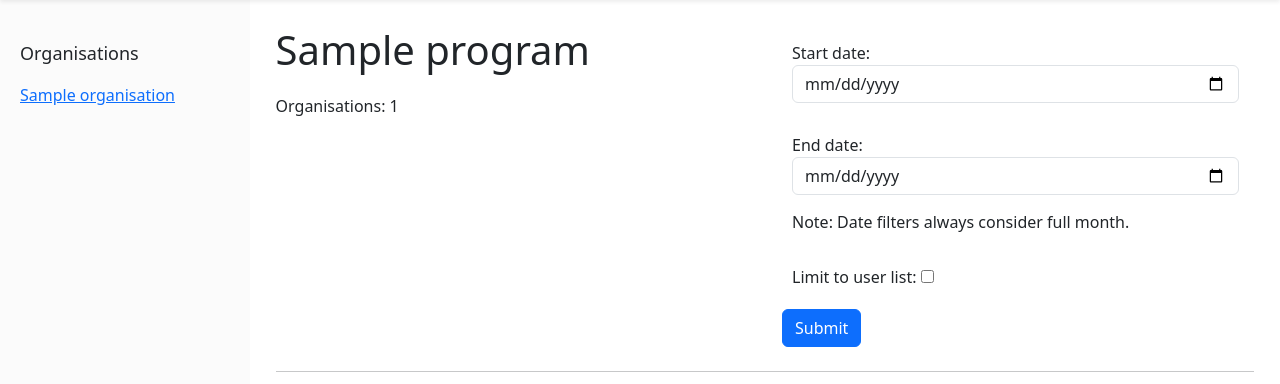
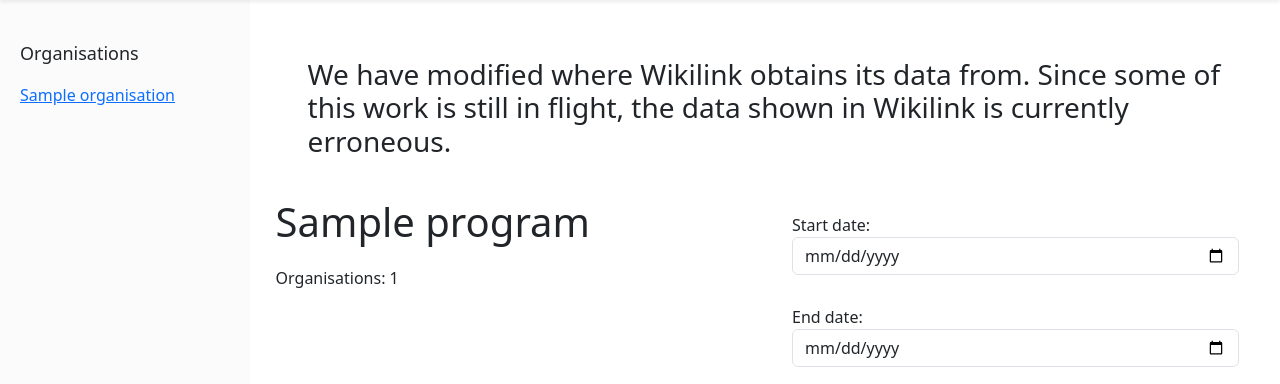
Before and after one commit to WikipediaLibrary/externallinks, a Django app: page /programs/1 in a window 1280 px wide. Shown: the part 56-440 px from the top of the page. Run offline with Django 4.2, Linux system fonts and the light colour scheme; tables that the repository leaves empty hold one stand-in row (values such as "Sample post"); some libraries are stand-ins or nearby versions.

Commit message:
Create banners to indicate wrong data on Wikilink
Bug: T399763
Change-Id: I57dbcbfd3f989728bbb2cfc9fd9b802fce394fcf

```diff
--- a/extlinks/programs/templates/programs/program_detail.html
+++ b/extlinks/programs/templates/programs/program_detail.html
@@ -13,6 +13,15 @@
       </ul>
     </nav>
     <nav id="content" class="charts-body">
+      {% if messages %}
+        <div class="messages">
+            {% for message in messages %}
+                <h3>
+                    {{ message }}
+                </h3>
+            {% endfor %}
+        </div>
+    {% endif %}
       <div class="row">
         <div class="col-6">
           <h1>{{ object }}</h1>
--- a/extlinks/programs/views.py
+++ b/extlinks/programs/views.py
@@ -1,6 +1,7 @@
 from datetime import date, timedelta
 import json
 
+from django.contrib import messages
 from django.db.models import Sum, Count, Q
 from django.http import JsonResponse
 from django.views.generic import ListView, DetailView
@@ -42,6 +43,11 @@ class ProgramDetailView(DetailView):
 
     def get_context_data(self, **kwargs):
         context = super(ProgramDetailView, self).get_context_data(**kwargs)
+        messages.warning(
+            self.request,
+            "We have modified where Wikilink obtains its data from. Since some of this work is "
+            "still in flight, the data shown in Wikilink is currently erroneous. ",
+        )
         this_program_organisations = self.object.organisation_set.all()
         context["organisations"] = this_program_organisations
         context["program_id"] = self.object.pk
--- a/static/css/local.css
+++ b/static/css/local.css
@@ -123,3 +123,9 @@ hr {
     border-top-color: #9a9a9a;
     border-top-width: 4px;
 }
+
+.messages{
+    display: flex;
+    justify-content: center;
+    margin: 2rem;
+}
```
Also changed, not shown: extlinks/organisations/templates/organisations/organisation_detail.html (+9 -0 lines), extlinks/organisations/views.py (+9 -1 lines).
